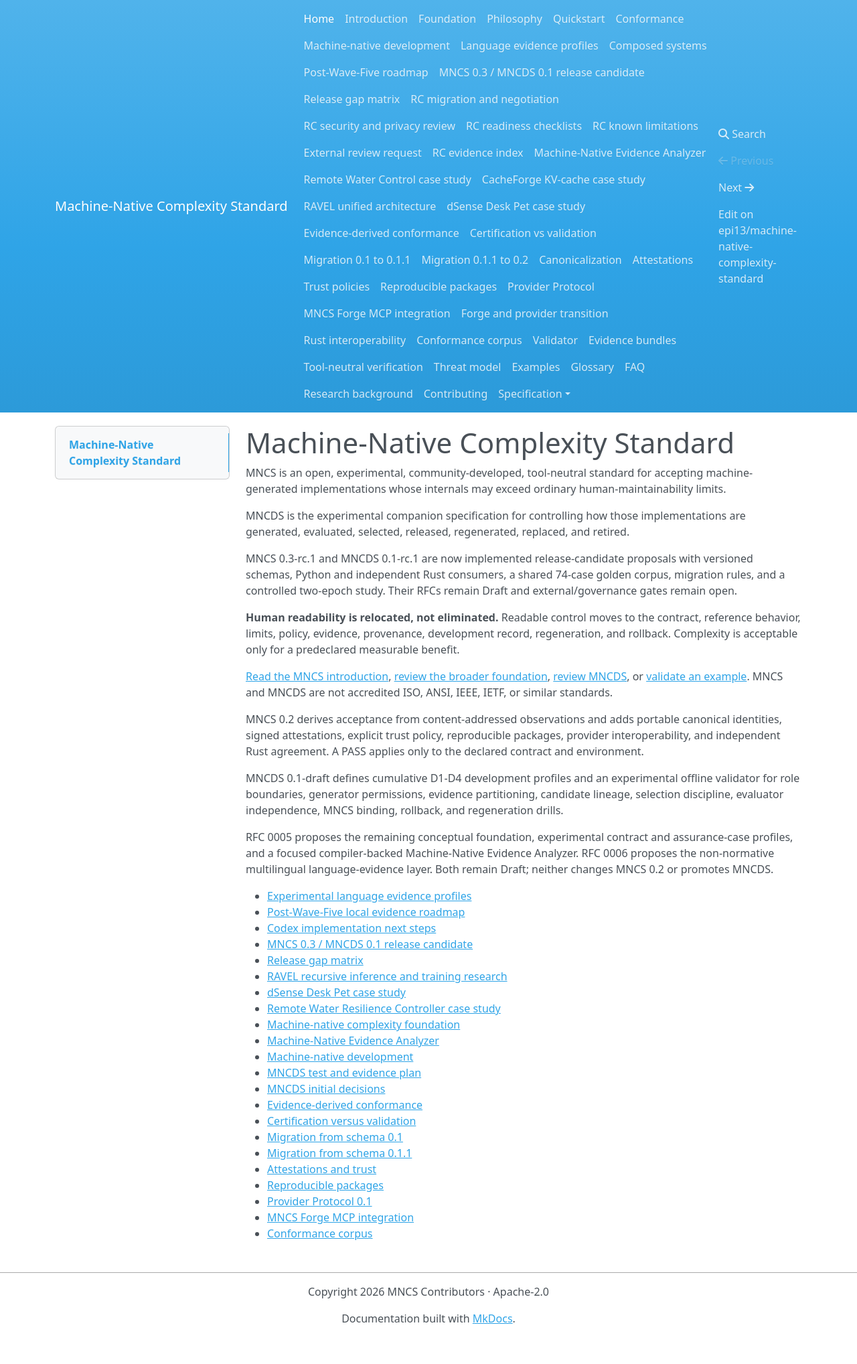
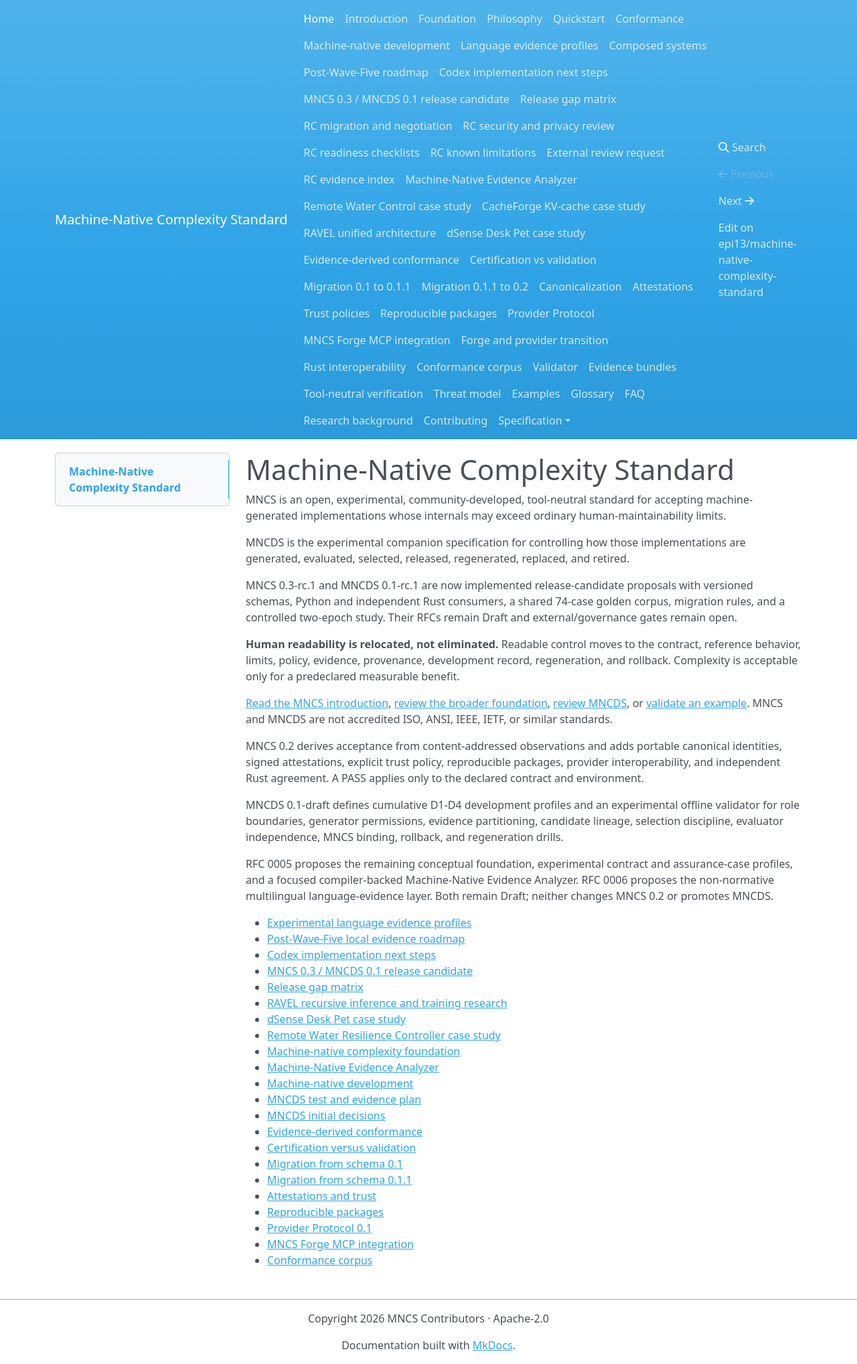
Before and after one commit to epi13/machine-native-complexity-standard, an MkDocs documentation site: the page built from docs/index.md, in a window 1280 px wide. Shown: the whole page at 67% size. Built offline with MkDocs 1.6.1, drawn with Linux system fonts in a browser that asks for light colours; nearby versions of some CDN libraries; before the commit the page ends 1997 px from its top, so only the background shows below that.

Commit message:
Add Codex roadmap to documentation navigation

```diff
--- a/mkdocs.yml
+++ b/mkdocs.yml
@@ -19,6 +19,7 @@
   - Language evidence profiles: language-evidence-profiles.md
   - Composed systems: composed-systems.md
   - Post-Wave-Five roadmap: post-wave-five-roadmap.md
+  - Codex implementation next steps: codex-next-steps.md
   - MNCS 0.3 / MNCDS 0.1 release candidate: release-candidate.md
   - Release gap matrix: release-gap-matrix.md
   - RC migration and negotiation: migration-0.2-to-0.3-mncds-0.1.md
```
